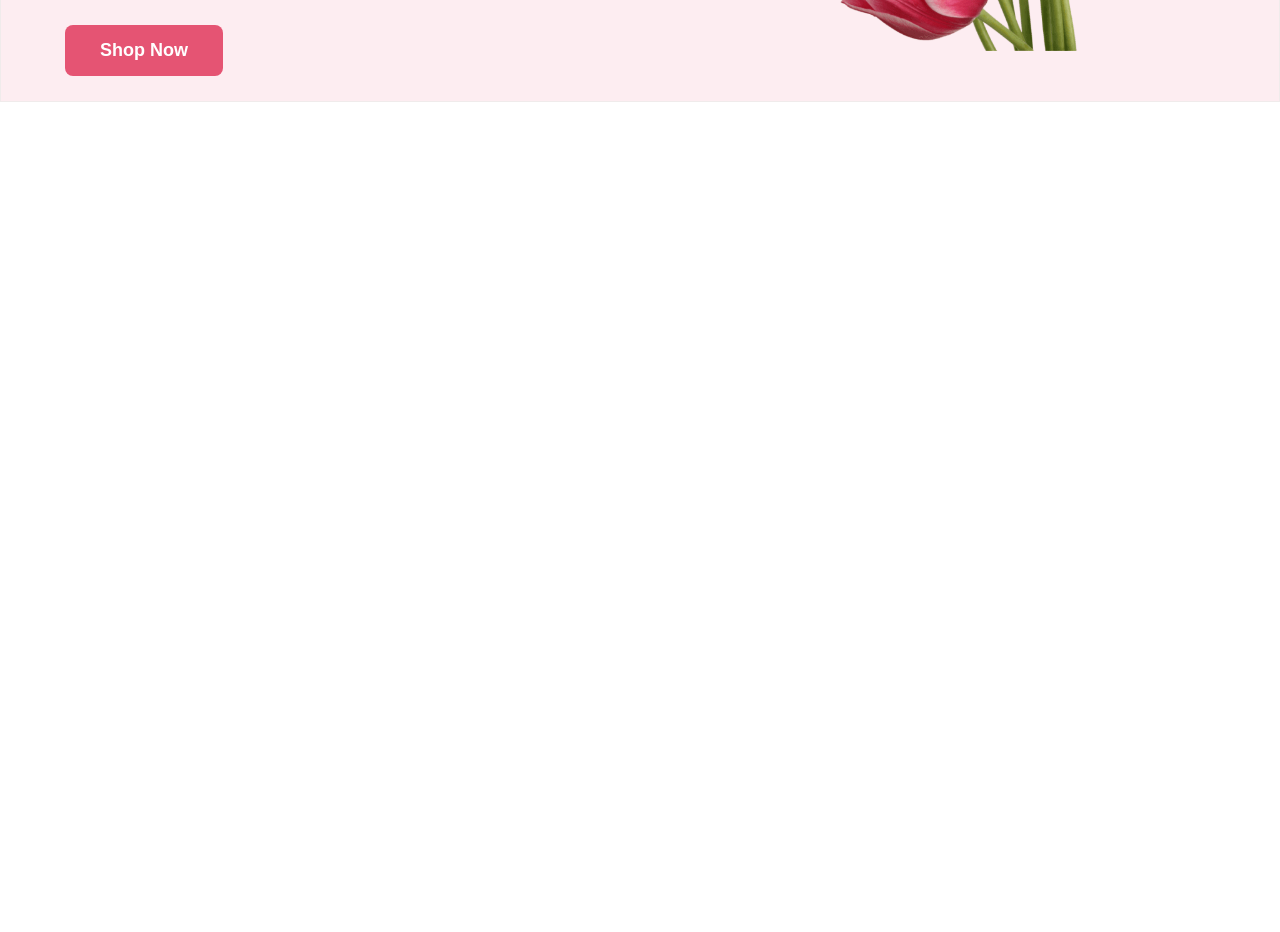
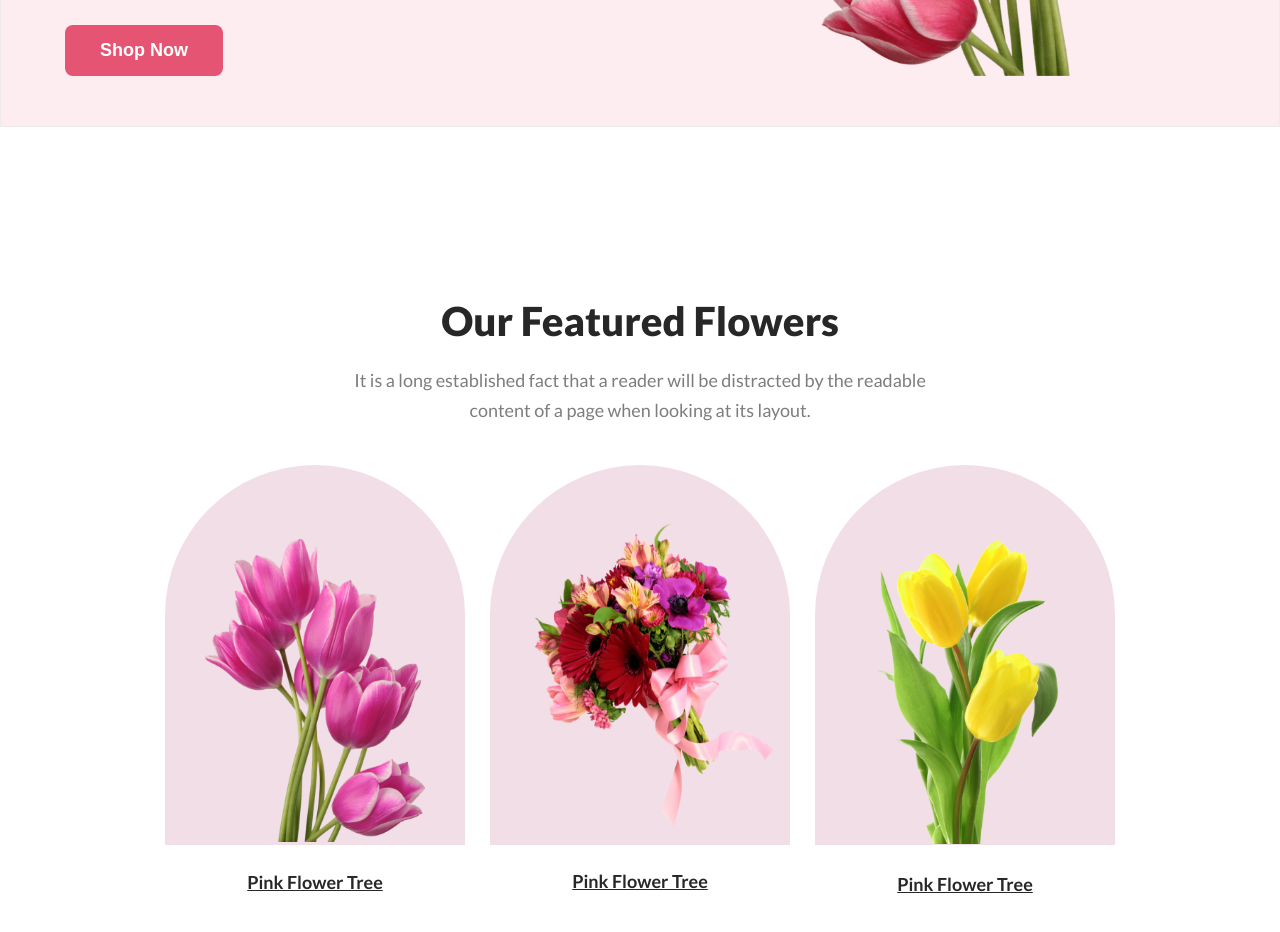
Before and after one commit to mansurdewan/flower-shop-assignment, a plain HTML site: page index.html in a window 1280 px wide. Shown: the part 500-1432 px from the top of the page. Before the commit the page ends 800 px from the top, so only its background shows below. Drawn offline with Linux system fonts and the light colour scheme.

Commit message:
product area

```diff
--- a/index.html
+++ b/index.html
@@ -20,6 +20,31 @@
             <button class="primary-btn">Shop Now</button>
         </section>
     </header>
+
+    <main class="product-area">
+        <section class="container">
+            <h3 class="product-title">Our Featured Flowers</h3>
+            <p class="product-description">It is a long established fact that a reader will be distracted by the readable <br> content of a page when looking at its layout.</p>
+
+            <div class="all-products">
+                <div class="single-product-1">
+                    <img class="product-image-1"  src="flower-asset/pngwing 6.png" alt="">
+
+                    <p class="product-name">Pink Flower Tree</p>
+                </div>
+
+                <div class="single-product-2">
+                    <img class="product-image-2"  src="flower-asset/pngwing 5.png" alt="">
+                    <p class="product-name">Pink Flower Tree</p>
+                </div>
+
+                <div class="single-product-3">
+                    <img class="product-image-3"  src="flower-asset/pngwing 7.png" alt="">
+                    <p class="product-name">Pink Flower Tree</p>
+                </div>
+            </div>
+        </section>
+    </main>
 </body>
 
 </html>
--- a/style.css
+++ b/style.css
@@ -17,7 +17,7 @@ body {
 
 .container {
     width: 1150px;
-    height: 500px;
+    /* height: 500px; */
     margin: 50px auto;
 }
 
@@ -47,7 +47,7 @@ body {
     margin-bottom: 32px;
 }
 
-.primary-btn{
+.primary-btn {
     padding: 15px 35px;
     border-radius: 8px;
     background: #E55473;
@@ -56,3 +56,95 @@ body {
     font-weight: 600;
     border-style: none;
 }
+
+.product-name {
+    color: #272727;
+    text-align: center;
+    font-size: 18px;
+    font-weight: 700;
+    line-height: 35px;
+    text-decoration: underline;
+    padding-top: 20px;
+}
+
+/* end header area */
+
+
+
+/* start product area */
+
+.product-area {
+    margin-top: 170px;
+    margin-bottom: 130px;
+}
+
+.product-title {
+    color: #272727;
+    text-align: center;
+    font-size: 40px;
+    font-weight: 800;
+}
+
+.product-description {
+    color: rgba(39, 39, 39, 0.60);
+    text-align: center;
+    font-family: Lato;
+    font-size: 18px;
+    line-height: 30px;
+    padding-top: 20px;
+    /* why width doesn't work properly */
+}
+
+.single-product-1 {
+
+    width: 300px;
+    height: 380px;
+    border-radius: 300px 300px 0px 0px;
+    background: rgba(167, 33, 98, 0.15);
+}
+
+.single-product-2 {
+
+    width: 300px;
+    height: 380px;
+    border-radius: 300px 300px 0px 0px;
+    background: rgba(167, 33, 98, 0.15);
+}
+
+.single-product-3 {
+
+    width: 300px;
+    height: 380px;
+    border-radius: 300px 300px 0px 0px;
+    background: rgba(167, 33, 98, 0.15);
+}
+
+.product-image-1 {
+    width: 220px;
+    height: 303px;
+    margin-left: 40px;
+    margin-top: 74px;
+}
+
+.product-image-2 {
+    width: 272px;
+    height: 308px;
+    margin-left: 33px;
+    margin-top: 55px;
+    margin-bottom: 13px;
+}
+
+.product-image-3 {
+    width: 220px;
+    height: 340px;
+    margin-left: 40px;
+    margin-top: 39px;
+}
+
+
+.all-products {
+    display: flex;
+    justify-content: center;
+    gap: 25px;
+    margin-top: 40px;
+}
```
